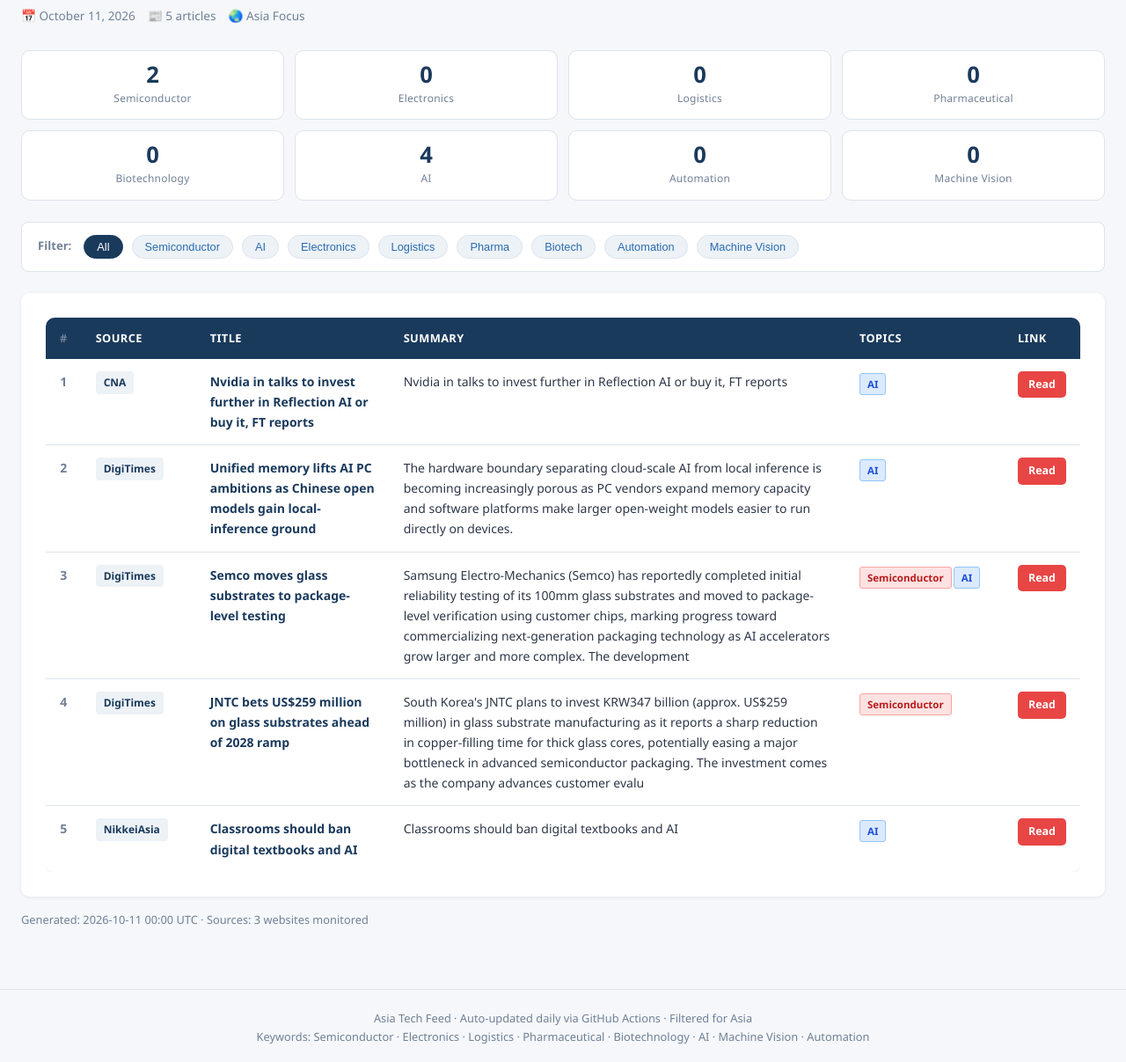
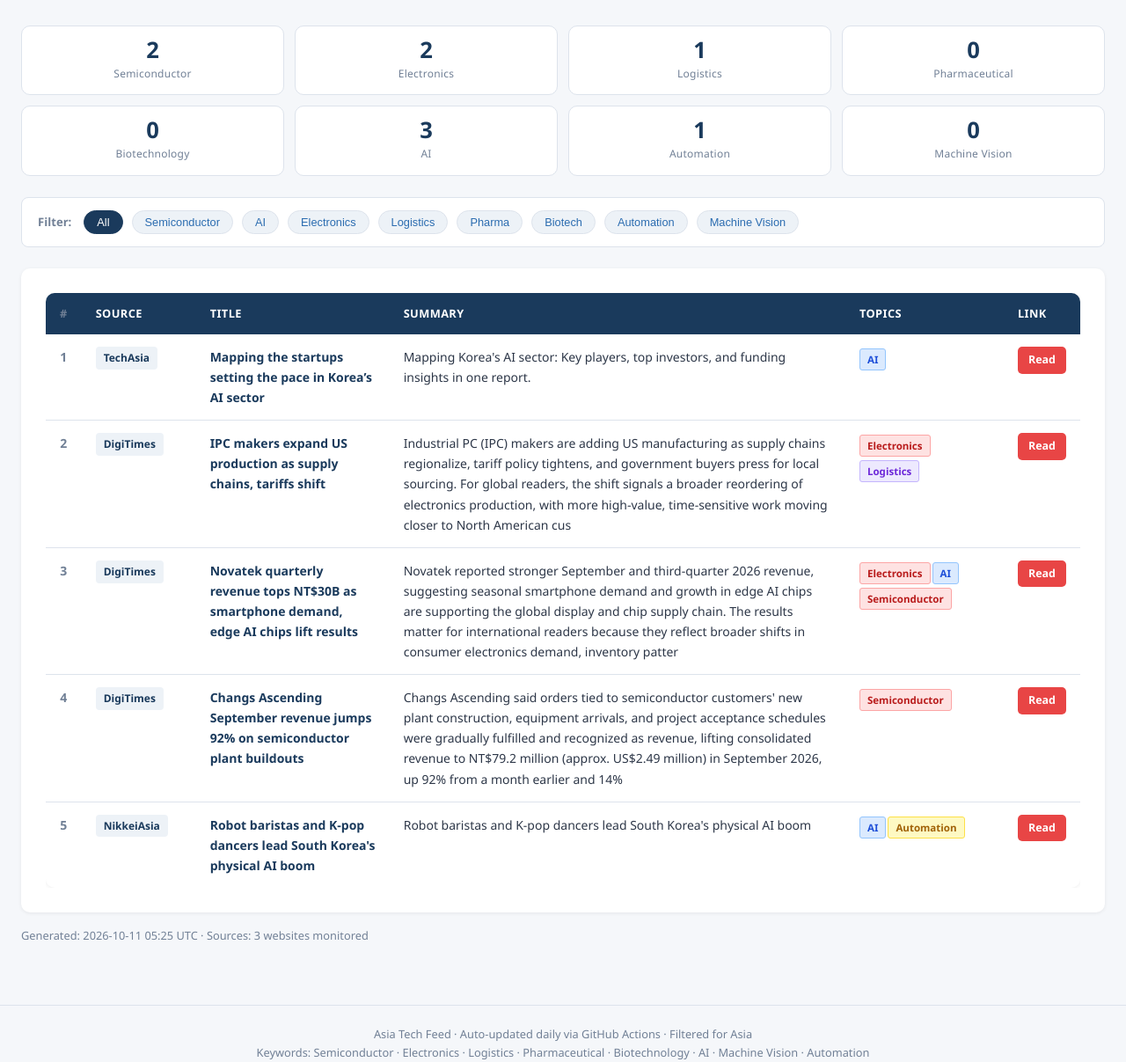
Before and after one commit to asiatechfeed/Asia-Tech-Feed, a Jekyll site: the page built from _posts/2026-10-11-asia-tech-news-digest.md, in a window 1280 px wide and 1400 px high, scrolled down 304 px. Shown: the part 193-1400 px from the top of the window at 88% size. Built offline with Jekyll 4.4.1, drawn with Linux system fonts in a browser that asks for light colours; a script that is not in the unit is left out; some of the changed text lies outside the part shown.

Commit message:
📰 News digest 2026-10-11 (5 articles)

```diff
--- a/_posts/2026-10-11-asia-tech-news-digest.md
+++ b/_posts/2026-10-11-asia-tech-news-digest.md
@@ -1,16 +1,16 @@
 ---
 layout: post
 title: "Asia Tech News Digest - October 11, 2026"
-date: 2026-10-11 08:00:43 +0800
+date: 2026-10-11 13:25:14 +0800
 articles_count: 5
 sources_count: 3
-sources: ["CNA", "DigiTimes", "NikkeiAsia"]
+sources: ["DigiTimes", "NikkeiAsia", "TechAsia"]
 csv_file: /assets/data/news-2026-10-11.tsv
-featured_title: "Nvidia in talks to invest further in Reflection AI or buy it, FT reports"
-featured_url: "https://www.channelnewsasia.com/business/nvidia-in-talks-invest-further-in-reflection-ai-or-buy-it-ft-reports-6449691"
-featured_source: "CNA"
-featured_summary: "Nvidia in talks to invest further in Reflection AI or buy it, FT reports"
-featured_image: "https://dam.mediacorp.sg/image/upload/s--FB6G_7WQ--/c_fill,g_auto,h_676,w_1200/fl_relative,g_south_east,l_mediacorp:cna:watermark:2024-04:reuters_1,w_0.1/f_auto,q_auto/v1/one-cms/core/2026-10-10T193237Z_1_LYNXMPEM990LJ_RTROPTP_3_REFLECTION-AI-M-A-NVIDIA.JPG?itok=G8juEzLj"
+featured_title: "Mapping the startups setting the pace in Korea\u2019s AI sector"
+featured_url: "https://www.techinasia.com/visual-story/mapping-koreas-leading-ai-startups"
+featured_source: "TechAsia"
+featured_summary: "Mapping Korea's AI sector: Key players, top investors, and funding insights in one report."
+featured_image: ""
 ---
 
 <table class="news-table">
@@ -27,43 +27,43 @@ featured_image: "https://dam.mediacorp.sg/image/upload/s--FB6G_7WQ--/c_fill,g_au
 <tbody>
 <tr>
   <td class="col-num">1</td>
-  <td class="col-source"><span class="source-badge">CNA</span></td>
-  <td class="col-title"><span class="article-title">Nvidia in talks to invest further in Reflection AI or buy it, FT reports</span></td>
-  <td class="col-summary">Nvidia in talks to invest further in Reflection AI or buy it, FT reports</td>
+  <td class="col-source"><span class="source-badge">TechAsia</span></td>
+  <td class="col-title"><span class="article-title">Mapping the startups setting the pace in Korea’s AI sector</span></td>
+  <td class="col-summary">Mapping Korea's AI sector: Key players, top investors, and funding insights in one report.</td>
   <td class="col-tags"><span class="tag ai">AI</span></td>
-  <td class="col-link"><a class="btn-link" href="https://www.channelnewsasia.com/business/nvidia-in-talks-invest-further-in-reflection-ai-or-buy-it-ft-reports-6449691" target="_blank" rel="noopener">Read</a></td>
+  <td class="col-link"><a class="btn-link" href="https://www.techinasia.com/visual-story/mapping-koreas-leading-ai-startups" target="_blank" rel="noopener">Read</a></td>
 </tr>
 <tr>
   <td class="col-num">2</td>
   <td class="col-source"><span class="source-badge">DigiTimes</span></td>
-  <td class="col-title"><span class="article-title">Unified memory lifts AI PC ambitions as Chinese open models gain local-inference ground</span></td>
-  <td class="col-summary">The hardware boundary separating cloud-scale AI from local inference is becoming increasingly porous as PC vendors expand memory capacity and software platforms make larger open-weight models easier to run directly on devices.</td>
-  <td class="col-tags"><span class="tag ai">AI</span></td>
-  <td class="col-link"><a class="btn-link" href="https://www.digitimes.com/news/a20261008VL215/hardware-ai-pc-pc-market-windows.html?chid=10" target="_blank" rel="noopener">Read</a></td>
+  <td class="col-title"><span class="article-title">IPC makers expand US production as supply chains, tariffs shift</span></td>
+  <td class="col-summary">Industrial PC (IPC) makers are adding US manufacturing as supply chains regionalize, tariff policy tightens, and government buyers press for local sourcing. For global readers, the shift signals a broader reordering of electronics production, with more high-value, time-sensitive work moving closer to North American cus</td>
+  <td class="col-tags"><span class="tag semi">Electronics</span><span class="tag logis">Logistics</span></td>
+  <td class="col-link"><a class="btn-link" href="https://www.digitimes.com/news/a20261008PD238/production-manufacturing-pc-ipc-california.html" target="_blank" rel="noopener">Read</a></td>
 </tr>
 <tr>
   <td class="col-num">3</td>
   <td class="col-source"><span class="source-badge">DigiTimes</span></td>
-  <td class="col-title"><span class="article-title">Semco moves glass substrates to package-level testing</span></td>
-  <td class="col-summary">Samsung Electro-Mechanics (Semco) has reportedly completed initial reliability testing of its 100mm glass substrates and moved to package-level verification using customer chips, marking progress toward commercializing next-generation packaging technology as AI accelerators grow larger and more complex. The development</td>
-  <td class="col-tags"><span class="tag semi">Semiconductor</span><span class="tag ai">AI</span></td>
-  <td class="col-link"><a class="btn-link" href="https://www.digitimes.com/news/a20261008VL220/semco-glass-substrate-testing-expansion.html" target="_blank" rel="noopener">Read</a></td>
+  <td class="col-title"><span class="article-title">Novatek quarterly revenue tops NT$30B as smartphone demand, edge AI chips lift results</span></td>
+  <td class="col-summary">Novatek reported stronger September and third-quarter 2026 revenue, suggesting seasonal smartphone demand and growth in edge AI chips are supporting the global display and chip supply chain. The results matter for international readers because they reflect broader shifts in consumer electronics demand, inventory patter</td>
+  <td class="col-tags"><span class="tag semi">Electronics</span><span class="tag ai">AI</span><span class="tag semi">Semiconductor</span></td>
+  <td class="col-link"><a class="btn-link" href="https://www.digitimes.com/news/a20261008PD239/novatek-revenue-chips-smartphone-demand-2026.html" target="_blank" rel="noopener">Read</a></td>
 </tr>
 <tr>
   <td class="col-num">4</td>
   <td class="col-source"><span class="source-badge">DigiTimes</span></td>
-  <td class="col-title"><span class="article-title">JNTC bets US$259 million on glass substrates ahead of 2028 ramp</span></td>
-  <td class="col-summary">South Korea's JNTC plans to invest KRW347 billion (approx. US$259 million) in glass substrate manufacturing as it reports a sharp reduction in copper-filling time for thick glass cores, potentially easing a major bottleneck in advanced semiconductor packaging. The investment comes as the company advances customer evalu</td>
+  <td class="col-title"><span class="article-title">Changs Ascending September revenue jumps 92% on semiconductor plant buildouts</span></td>
+  <td class="col-summary">Changs Ascending said orders tied to semiconductor customers' new plant construction, equipment arrivals, and project acceptance schedules were gradually fulfilled and recognized as revenue, lifting consolidated revenue to NT$79.2 million (approx. US$2.49 million) in September 2026, up 92% from a month earlier and 14% </td>
   <td class="col-tags"><span class="tag semi">Semiconductor</span></td>
-  <td class="col-link"><a class="btn-link" href="https://www.digitimes.com/news/a20261008VL223/jntc-2028-manufacturing-glass-substrate-packaging.html" target="_blank" rel="noopener">Read</a></td>
+  <td class="col-link"><a class="btn-link" href="https://www.digitimes.com/news/a20261008PD229/revenue-plant-equipment-ups-aidc.html" target="_blank" rel="noopener">Read</a></td>
 </tr>
 <tr>
   <td class="col-num">5</td>
   <td class="col-source"><span class="source-badge">NikkeiAsia</span></td>
-  <td class="col-title"><span class="article-title">Classrooms should ban digital textbooks and AI</span></td>
-  <td class="col-summary">Classrooms should ban digital textbooks and AI</td>
-  <td class="col-tags"><span class="tag ai">AI</span></td>
-  <td class="col-link"><a class="btn-link" href="https://asia.nikkei.com/opinion/classrooms-should-ban-digital-textbooks-and-ai" target="_blank" rel="noopener">Read</a></td>
+  <td class="col-title"><span class="article-title">Robot baristas and K-pop dancers lead South Korea's physical AI boom</span></td>
+  <td class="col-summary">Robot baristas and K-pop dancers lead South Korea's physical AI boom</td>
+  <td class="col-tags"><span class="tag ai">AI</span><span class="tag auto">Automation</span></td>
+  <td class="col-link"><a class="btn-link" href="https://asia.nikkei.com/business/technology/artificial-intelligence/robot-baristas-and-k-pop-dancers-lead-south-korea-s-physical-ai-boom" target="_blank" rel="noopener">Read</a></td>
 </tr>
 </tbody>
 </table>
```
Also changed, not shown: _data/seen_urls.json (+6 -1 lines), _digest_meta.json (+18 -18 lines), assets/data/news-2026-10-11.tsv (+5 -5 lines), assets/data/search-index.json.
